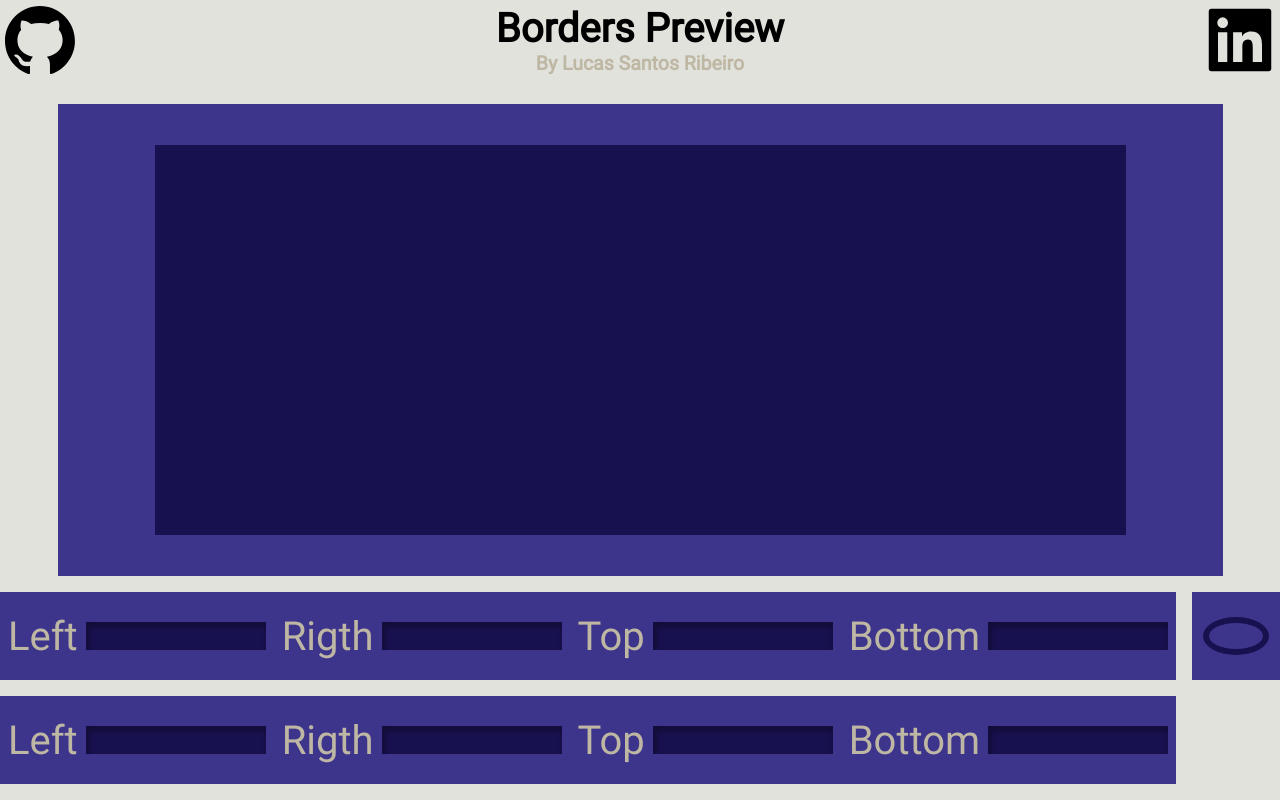
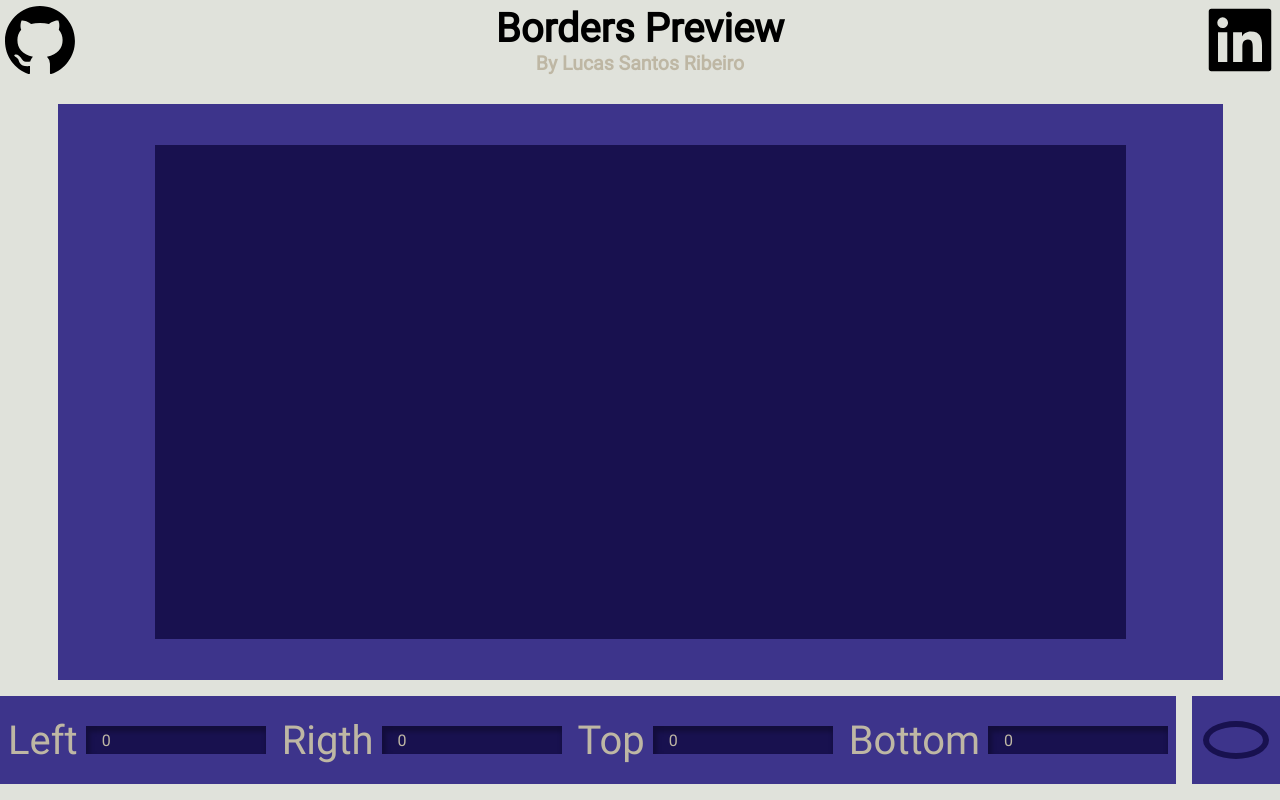
Before and after one commit to lucasnetwork/border-preview, a React (Create React App) app in the folder web/: page / in a window 1280 px wide. Built offline with nearby package versions, Linux system fonts and the light colour scheme.

Commit message:
web:add borderValues state

```diff
--- a/web/src/App.js
+++ b/web/src/App.js
@@ -1,9 +1,7 @@
-// import { useState } from 'react';
 import GlobalStyles from './styles/globalStyles';
 import Home from './views/Home';
 
 function App() {
-	// const [borderValues]
 	return (
 		<>
 			<GlobalStyles />
--- a/web/src/components/InputField/index.js
+++ b/web/src/components/InputField/index.js
@@ -2,15 +2,16 @@ import PropTypes from 'prop-types';
 
 import Container from './styles';
 
-const InputField = ({ title }) => (
+const InputField = ({ title, value }) => (
 	<Container>
 		<p>{title}</p>
-		<input type="text" />
+		<input value={value} type="text" />
 	</Container>
 );
 
 InputField.propTypes = {
 	title: PropTypes.string.isRequired,
+	value: PropTypes.string.isRequired,
 };
 
 export default InputField;
--- a/web/src/components/Options/index.js
+++ b/web/src/components/Options/index.js
@@ -3,20 +3,20 @@ import PropTypes from 'prop-types';
 import InputField from '../InputField';
 import Container, { OptionsContainer } from './styles';
 
-const Options = ({ title }) => (
+const Options = ({ bordervalues }) => (
 	<Container>
-		{title && <h3>{title}</h3>}
+		{bordervalues.title && <h3>{bordervalues.title}</h3>}
 		<OptionsContainer>
-			<InputField title="Left" />
-			<InputField title="Rigth" />
-			<InputField title="Top" />
-			<InputField title="Bottom" />
+			<InputField value={bordervalues.left} title="Left" />
+			<InputField value={bordervalues.rigth} title="Rigth" />
+			<InputField value={bordervalues.top} title="Top" />
+			<InputField value={bordervalues.bottom} title="Bottom" />
 		</OptionsContainer>
 	</Container>
 );
 
 Options.propTypes = {
-	title: PropTypes.string,
+	bordervalues: PropTypes.string,
 };
 
 export default Options;
--- a/web/src/views/Home/index.js
+++ b/web/src/views/Home/index.js
@@ -1,21 +1,34 @@
+import { useState } from 'react';
+
 import BorderPreview from '../../components/BorderPreview';
 import ChangeBorderTypeButton from '../../components/ChangeBorderTypeButton';
 import Header from '../../components/Header';
 import Options from '../../components/Options';
 import { ContainerOptions } from './styles';
 
-const Home = () => (
+const Home = () => {
+	const [borderValues, setBorderValues] = useState([
+		{
+			left: 0,
+			rigth: 0,
+			top: 0,
+			bottom: 0,
+		},
+	]);
+	return (
 		<>
 			<Header />
 			<BorderPreview />
 			<ContainerOptions>
 				<div>
-				<Options />
-				<Options />
+					{borderValues.map((borderValue, id) => (
+						<Options bordervalues={borderValue} key={id} />
+					))}
 				</div>
 				<ChangeBorderTypeButton className="button" />
 			</ContainerOptions>
 		</>
 	);
+};
 
 export default Home;
--- a/web/src/views/Home/styles.js
+++ b/web/src/views/Home/styles.js
@@ -29,7 +29,6 @@ export const ContainerOptions = styled.div`
 		}
 	}
 	@media (max-height: 900px) {
-		/* width:100%; */
 		margin-top: 16px;
 	}
 `;
```
Also changed, not shown: web/.eslintrc.js. Lines whose indentation alone changed are shown as unchanged.
